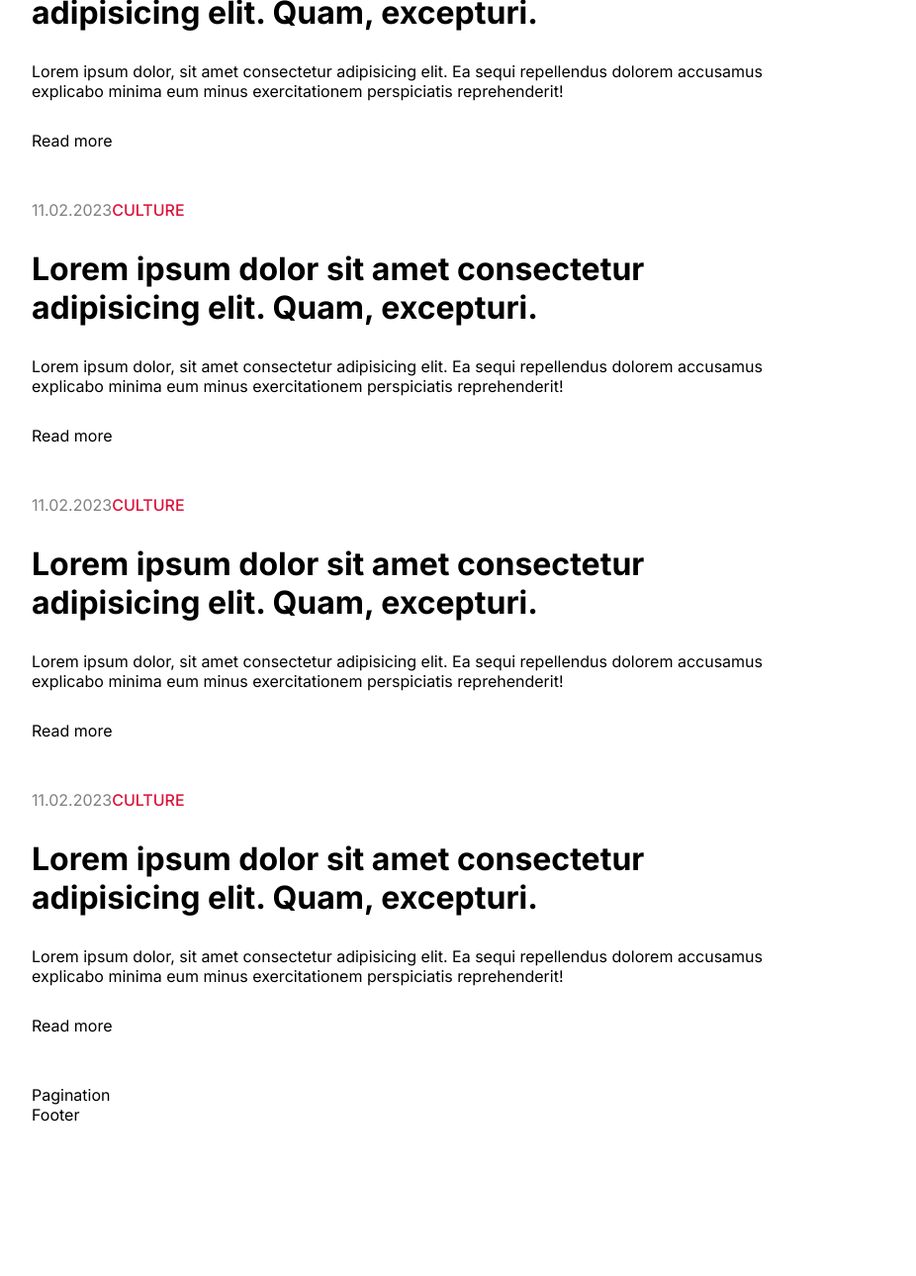
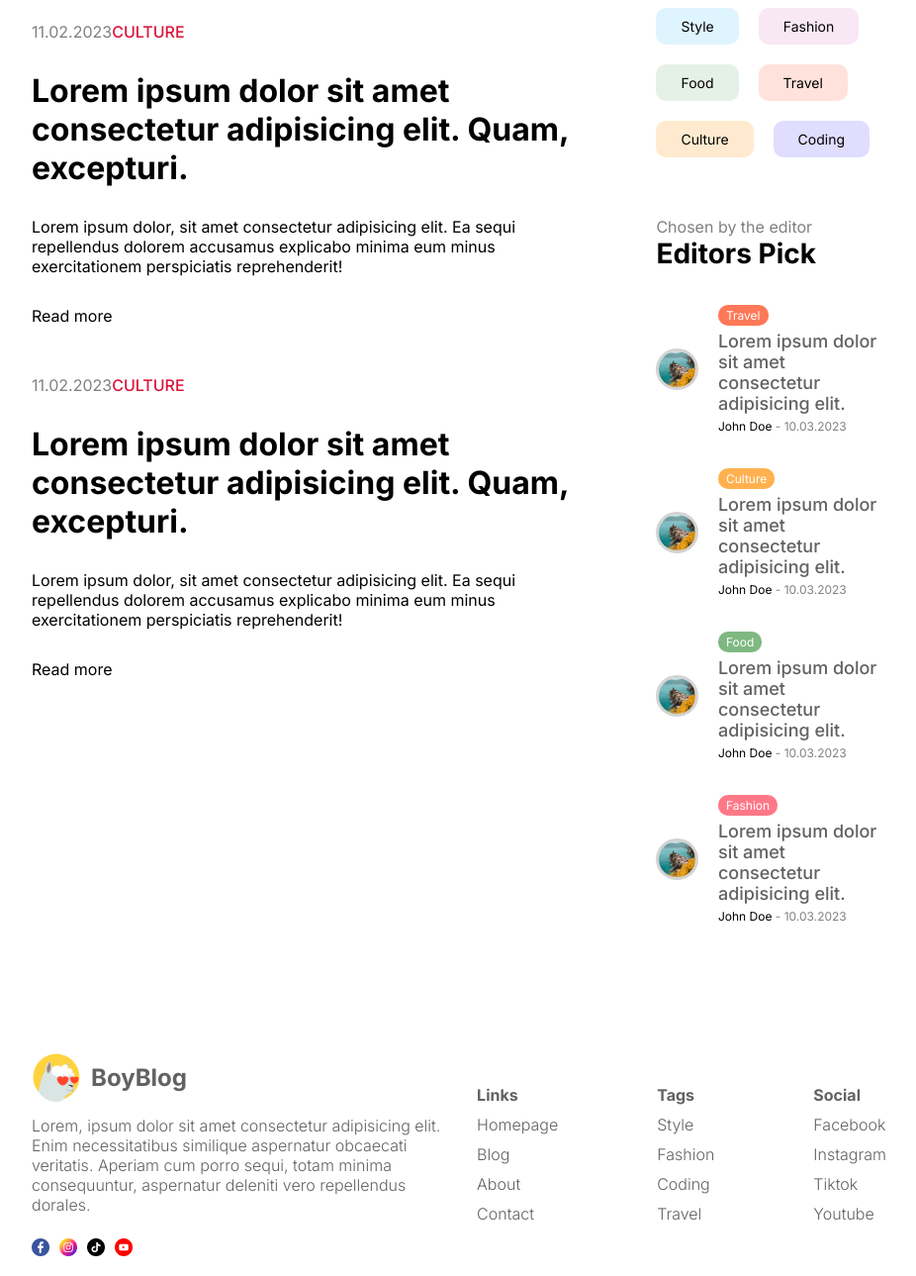
Before and after one commit to abdelrahmanmostafa7/Full-Stack-Blog-App-By-NextJs, a Next.js app: page / in a window 1280 px wide. Shown: the part 2101-3390 px from the top of the page at 99% size, without its empty margins (176-1102 px from the left). Before the commit the page ends 3237 px from the top, so only its background shows below. Built offline with nearby package versions, Linux system fonts and the light colour scheme.

Commit message:
create menu & footer

```diff
--- a/src/components/cardList/CardList.jsx
+++ b/src/components/cardList/CardList.jsx
@@ -1,6 +1,6 @@
 import React from "react";
 import styles from "./CardList.module.css";
-import Pagination from "../pagination/Pagination";
+// import Pagination from "../pagination/Pagination";
 import Card from "../card/Card";
 
 const CardList = () => {
@@ -12,10 +12,8 @@ const CardList = () => {
         <Card />
         <Card />
         <Card />
-        <Card />
-        <Card />
       </div>
-      <Pagination />
+      {/* <Pagination /> */}
     </div>
   );
 };
--- a/src/components/footer/Footer.jsx
+++ b/src/components/footer/Footer.jsx
@@ -1,8 +1,53 @@
 import React from "react";
-import style from "./Footer.module.css";
+import styles from "./footer.module.css";
+import Image from "next/image";
+import Link from "next/link";
+
 const Footer = () => {
   return (
-  <div className={style.container}>Footer</div>
+    <div className={styles.container}>
+      <div className={styles.info}>
+        <div className={styles.logo}>
+          <Image src="/logo.png" alt="lama blog" width={50} height={50} />
+          <h1 className={styles.logoText}>BoyBlog</h1>
+        </div>
+        <p className={styles.desc}>
+          Lorem, ipsum dolor sit amet consectetur adipisicing elit. Enim
+          necessitatibus similique aspernatur obcaecati veritatis. Aperiam cum
+          porro sequi, totam minima consequuntur, aspernatur deleniti vero
+          repellendus dorales.
+        </p>
+        <div className={styles.icons}>
+          <Image src="/facebook.png" alt="" width={18} height={18} />
+          <Image src="/instagram.png" alt="" width={18} height={18} />
+          <Image src="/tiktok.png" alt="" width={18} height={18} />
+          <Image src="/youtube.png" alt="" width={18} height={18} />
+        </div>
+      </div>
+      <div className={styles.links}>
+        <div className={styles.list}>
+          <span className={styles.listTitle}>Links</span>
+          <Link href="/">Homepage</Link>
+          <Link href="/">Blog</Link>
+          <Link href="/">About</Link>
+          <Link href="/">Contact</Link>
+        </div>
+        <div className={styles.list}>
+          <span className={styles.listTitle}>Tags</span>
+          <Link href="/">Style</Link>
+          <Link href="/">Fashion</Link>
+          <Link href="/">Coding</Link>
+          <Link href="/">Travel</Link>
+        </div>
+        <div className={styles.list}>
+          <span className={styles.listTitle}>Social</span>
+          <Link href="/">Facebook</Link>
+          <Link href="/">Instagram</Link>
+          <Link href="/">Tiktok</Link>
+          <Link href="/">Youtube</Link>
+        </div>
+      </div>
+    </div>
   );
 };
 
--- a/src/components/footer/Footer.module.css
+++ b/src/components/footer/Footer.module.css
@@ -0,0 +1,75 @@
+.container {
+  margin-top: 50px;
+  padding: 20px 0px;
+  display: flex;
+  align-items: center;
+  justify-content: space-between;
+  color: var(--softTextColor);
+}
+
+.info {
+  flex: 1;
+  display: flex;
+  flex-direction: column;
+  gap: 14px;
+}
+
+.logo {
+  display: flex;
+  align-items: center;
+  gap: 10px;
+}
+
+.logoText {
+  font-size: 24px;
+}
+
+.desc {
+  font-weight: 300;
+}
+
+.icons {
+  margin-top: 10px;
+  display: flex;
+  gap: 10px;
+}
+
+.links {
+  flex: 1;
+  display: flex;
+  justify-content: flex-end;
+  gap: 100px;
+}
+
+.list {
+  display: flex;
+  flex-direction: column;
+  gap: 10px;
+  font-weight: 300;
+}
+
+.listTitle {
+  font-weight: bold;
+}
+
+@media screen and (max-width: 1024px) {
+  .links {
+    gap: 50px;
+  }
+}
+@media screen and (max-width: 768px) {
+  .container {
+    flex-direction: column;
+    gap: 50px;
+  }
+
+  .links {
+    width: 100%;
+    justify-content: space-between;
+  }
+}
+@media screen and (max-width: 640px) {
+  .links {
+    font-size: 14px;
+  }
+}
--- a/src/components/menu/Menu.jsx
+++ b/src/components/menu/Menu.jsx
@@ -1,8 +1,24 @@
-import React from 'react'
-import style from "./Menu.module.css";
+import React from "react";
+import styles from "./Menu.module.css";
+import Link from "next/link";
+import Image from "next/image";
+import MenuPosts from "../menuPosts/MenuPosts";
+import MenuCategories from "../menuCategories/MenuCategories";
 
 const Menu = () => {
-  return <div className={style.container}>Menu</div>;
-}
+  return (
+    <div className={styles.container}>
+      <h2 className={styles.subtitle}>{"What's hot"}</h2>
+      <h1 className={styles.title}>Most Popular</h1>
+      <MenuPosts withImage={false} />
+      <h2 className={styles.subtitle}>Discover by topic</h2>
+      <h1 className={styles.title}>Categories</h1>
+      <MenuCategories />
+      <h2 className={styles.subtitle}>Chosen by the editor</h2>
+      <h1 className={styles.title}>Editors Pick</h1>
+      <MenuPosts withImage={true} />
+    </div>
+  );
+};
 
-export default Menu
+export default Menu;
--- a/src/components/menu/Menu.module.css
+++ b/src/components/menu/Menu.module.css
@@ -0,0 +1,20 @@
+.container {
+  flex: 2;
+  margin-top: 60px;
+}
+
+.subtitle {
+  color: gray;
+  font-size: 16px;
+  font-weight: 400;
+}
+.title {
+  font-size: 28px;
+}
+
+
+@media screen and (max-width: 1024px) {
+  .container {
+    display: none;
+  }
+}
--- /dev/null
+++ b/src/components/menuCategories/MenuCategories.jsx
@@ -0,0 +1,33 @@
+import Link from "next/link";
+import React from "react";
+import styles from "./menuCategories.module.css";
+
+const MenuCategories = () => {
+  return (
+    <div className={styles.categoryList}>
+      <Link
+        href="/blog?cat=style"
+        className={`${styles.categoryItem} ${styles.style}`}
+      >
+        Style
+      </Link>
+      <Link href="/blog" className={`${styles.categoryItem} ${styles.fashion}`}>
+        Fashion
+      </Link>
+      <Link href="/blog" className={`${styles.categoryItem} ${styles.food}`}>
+        Food
+      </Link>
+      <Link href="/blog" className={`${styles.categoryItem} ${styles.travel}`}>
+        Travel
+      </Link>
+      <Link href="/blog" className={`${styles.categoryItem} ${styles.culture}`}>
+        Culture
+      </Link>
+      <Link href="/blog" className={`${styles.categoryItem} ${styles.coding}`}>
+        Coding
+      </Link>
+    </div>
+  );
+};
+
+export default MenuCategories;
--- /dev/null
+++ b/src/components/menuCategories/menuCategories.module.css
@@ -0,0 +1,37 @@
+.categoryList {
+  margin-top: 35px;
+  margin-bottom: 60px;
+  display: flex;
+  flex-wrap: wrap;
+  gap: 20px;
+}
+
+.categoryItem {
+  padding: 10px 25px;
+  border-radius: 10px;
+  font-size: 14px;
+}
+
+.categoryItem.style {
+  background-color: #57c4ff31;
+}
+
+.categoryItem.fashion {
+  background-color: #da85c731;
+}
+
+.categoryItem.food {
+  background-color: #7fb88133;
+}
+
+.categoryItem.travel {
+  background-color: #ff795736;
+}
+
+.categoryItem.culture {
+  background-color: #ffb04f45;
+}
+
+.categoryItem.coding {
+  background-color: #5e4fff31;
+}
--- /dev/null
+++ b/src/components/menuPosts/MenuPosts.jsx
@@ -0,0 +1,85 @@
+import Image from "next/image";
+import Link from "next/link";
+import React from "react";
+import styles from "./menuPosts.module.css"
+
+const MenuPosts = ({ withImage }) => {
+  return (
+    <div className={styles.items}>
+      <Link href="/" className={styles.item}>
+        {withImage && (
+          <div className={styles.imageContainer}>
+            <Image src="/p1.jpeg" alt="" fill className={styles.image} />
+          </div>
+        )}
+        <div className={styles.textContainer}>
+          <span className={`${styles.category} ${styles.travel}`}>Travel</span>
+          <h3 className={styles.postTitle}>
+            Lorem ipsum dolor sit amet consectetur adipisicing elit.
+          </h3>
+          <div className={styles.detail}>
+            <span className={styles.username}>John Doe</span>
+            <span className={styles.date}> - 10.03.2023</span>
+          </div>
+        </div>
+      </Link>
+      <Link href="/" className={styles.item}>
+        {withImage && (
+          <div className={styles.imageContainer}>
+            <Image src="/p1.jpeg" alt="" fill className={styles.image} />
+          </div>
+        )}
+        <div className={styles.textContainer}>
+          <span className={`${styles.category} ${styles.culture}`}>
+            Culture
+          </span>
+          <h3 className={styles.postTitle}>
+            Lorem ipsum dolor sit amet consectetur adipisicing elit.
+          </h3>
+          <div className={styles.detail}>
+            <span className={styles.username}>John Doe</span>
+            <span className={styles.date}> - 10.03.2023</span>
+          </div>
+        </div>
+      </Link>
+      <Link href="/" className={styles.item}>
+        {withImage && (
+          <div className={styles.imageContainer}>
+            <Image src="/p1.jpeg" alt="" fill className={styles.image} />
+          </div>
+        )}
+        <div className={styles.textContainer}>
+          <span className={`${styles.category} ${styles.food}`}>Food</span>
+          <h3 className={styles.postTitle}>
+            Lorem ipsum dolor sit amet consectetur adipisicing elit.
+          </h3>
+          <div className={styles.detail}>
+            <span className={styles.username}>John Doe</span>
+            <span className={styles.date}> - 10.03.2023</span>
+          </div>
+        </div>
+      </Link>
+      <Link href="/" className={styles.item}>
+        {withImage && (
+          <div className={styles.imageContainer}>
+            <Image src="/p1.jpeg" alt="" fill className={styles.image} />
+          </div>
+        )}
+        <div className={styles.textContainer}>
+          <span className={`${styles.category} ${styles.fashion}`}>
+            Fashion
+          </span>
+          <h3 className={styles.postTitle}>
+            Lorem ipsum dolor sit amet consectetur adipisicing elit.
+          </h3>
+          <div className={styles.detail}>
+            <span className={styles.username}>John Doe</span>
+            <span className={styles.date}> - 10.03.2023</span>
+          </div>
+        </div>
+      </Link>
+    </div>
+  );
+};
+
+export default MenuPosts;
--- /dev/null
+++ b/src/components/menuPosts/menuPosts.module.css
@@ -0,0 +1,78 @@
+.items {
+  margin-top: 35px;
+  margin-bottom: 60px;
+  display: flex;
+  flex-direction: column;
+  gap: 35px;
+}
+
+.item {
+  display: flex;
+  align-items: center;
+  gap: 20px;
+}
+
+.imageContainer {
+  flex: 1;
+  aspect-ratio: 1/1;
+  position: relative;
+}
+
+.image {
+  border-radius: 50%;
+  border: 3px solid lightgray;
+  object-fit: cover;
+}
+
+.textContainer {
+  flex: 4;
+  display: flex;
+  flex-direction: column;
+  gap: 5px;
+}
+
+.category {
+  padding: 3px 8px;
+  border-radius: 10px;
+  font-size: 12px;
+  color: white;
+  width: max-content;
+}
+
+.category.travel {
+  background-color: #ff7857;
+}
+
+.culture {
+  background-color: #ffb14f;
+}
+
+.food {
+  background-color: #7fb881;
+}
+
+.fashion {
+  background-color: #ff7887;
+}
+
+.coding {
+  background-color: #775aec;
+}
+
+.style {
+  background-color: #789cff;
+}
+
+.postTitle {
+  font-size: 18px;
+  font-weight: 500;
+  color: var(--softTextColor);
+}
+
+.detail {
+  font-size: 12px;
+}
+
+.date {
+  color: gray;
+}
--- a/src/components/pagination/Pagination.jsx
+++ /dev/null
@@ -1,8 +0,0 @@
-import React from 'react'
-import style from "./Pagination.module.css";
-
-const Pagination = () => {
-  return <div className={style.container}>Pagination</div>;
-}
-
-export default Pagination
```
Also changed, not shown: src/components/pagination/Pagination.module.css (deleted).
